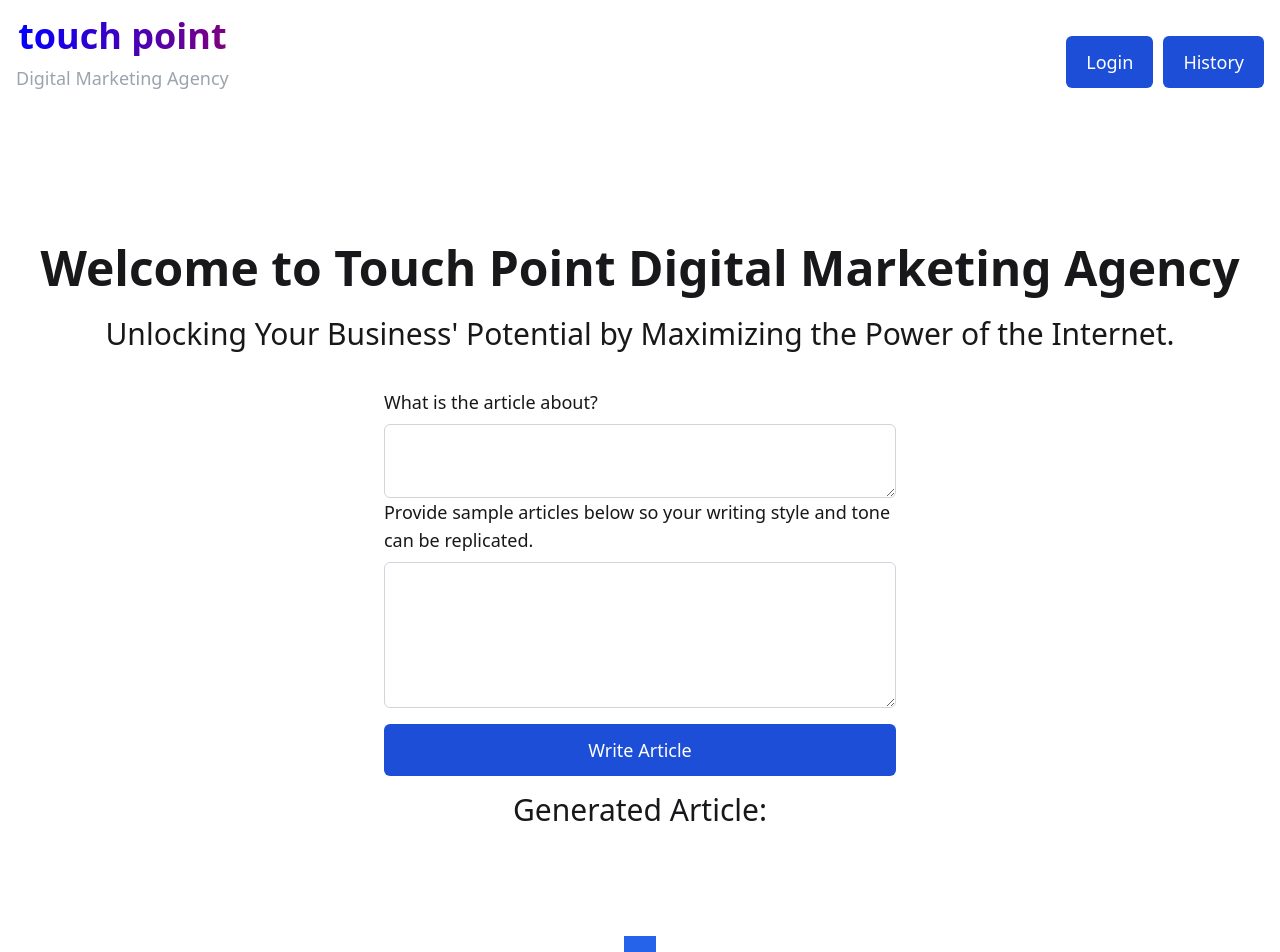
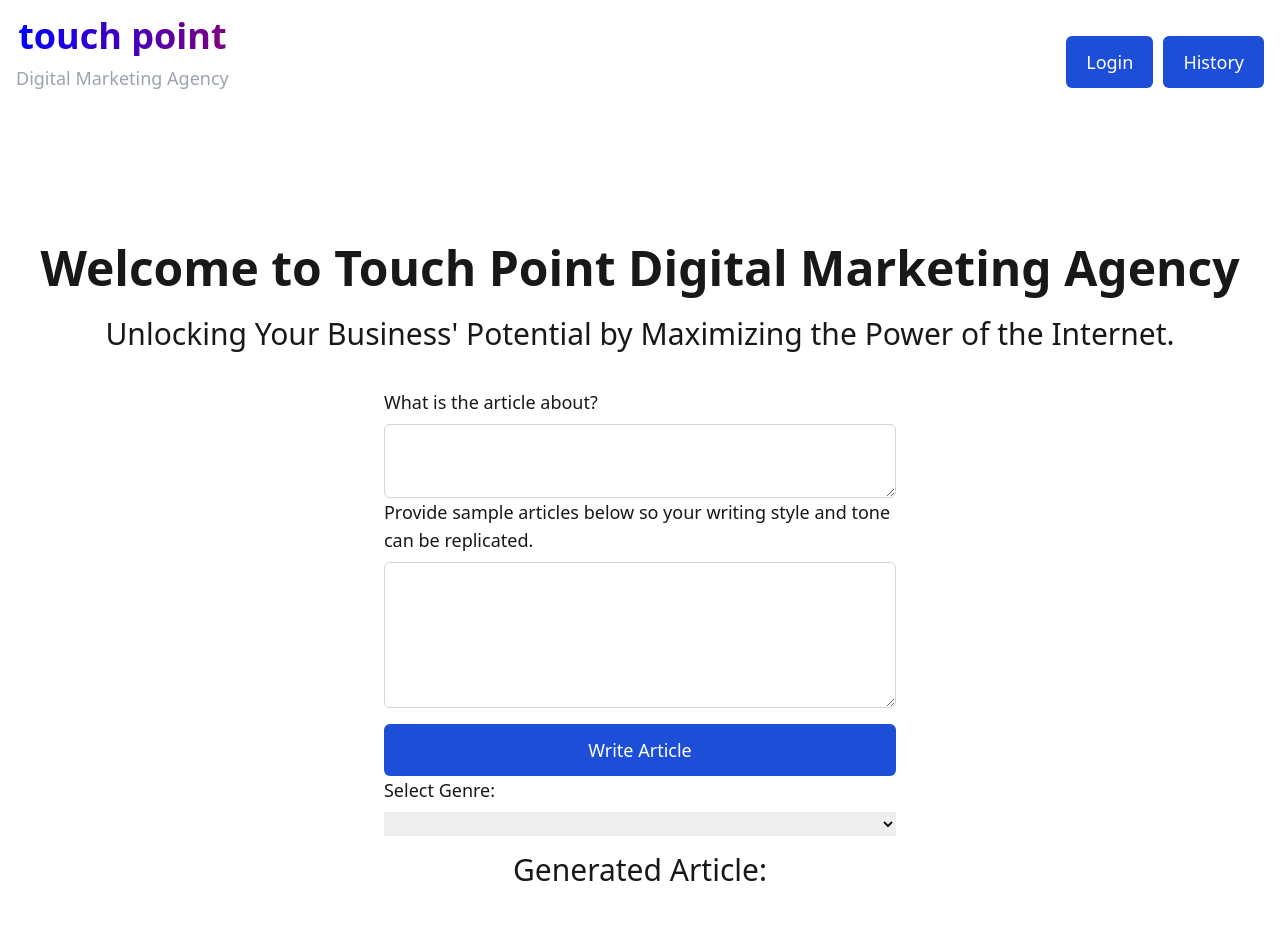
Before and after one commit to zxxt2002/content-creator, a SvelteKit app: page / in a window 1280 px wide. Shown: the top 952 px of the page. Built offline with nearby package versions, Linux system fonts and the light colour scheme.

Commit message:
Update +page.svelte

```diff
--- a/src/routes/+page.svelte
+++ b/src/routes/+page.svelte
@@ -8,7 +8,7 @@
 	let context = ''
 	let requirement = ''
 	let writingExample = ''
-
+	let selectedGenre = '';
 	let loading = false
 	let error = false
 	let answer = ''
@@ -22,7 +22,7 @@
 		error = false
 		answer = ''
 		context = ''
-		context = "Write longest anticle about: " + requirement +
+		context = "Genre: " + selectedGenre + ". Write longest anticle about: " + requirement +
 		"Write it in my writing style and tone but do not reiterate words from the text below because it is completely unrelated, only use it as a reference: "
 		+ writingExample + "requirement of length of this article: longer the better";
 
@@ -132,6 +132,14 @@
 		<label for="writingExample">Provide sample articles below so your writing style and tone can be replicated.</label>
 		<textarea id="email-textarea" name="writingExample" rows="5" bind:value={writingExample}></textarea>
 		<button>Write Article</button>
+		<label for="genre">Select Genre:</label>
+		<select id="genre" bind:value={selectedGenre}>
+		    <option value="business">Business</option>
+		    <option value="technology">Technology</option>
+		    <option value="health">Health</option>
+		    <option value="entertainment">Entertainment</option>
+		    <!-- Add more genres as needed -->
+		</select>
 	</form>
 
 	<div class="pt-4">
```
